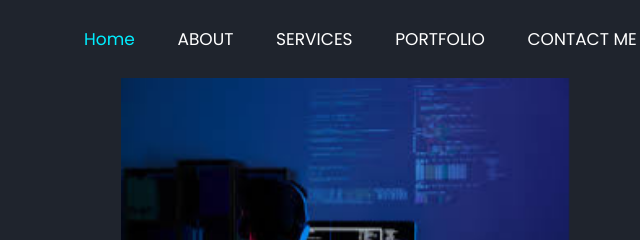
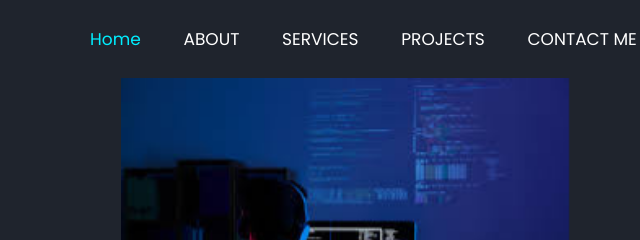
Before and after one commit to nikhilrock1212/Personal-portfolio-website, a plain HTML site: page index.html in a window 1280 px wide. Shown: the top 240 px of the page, 528-1168 px from the left. Drawn offline with nearby package versions, Linux system fonts and the light colour scheme.

Commit message:
Update index.html

```diff
--- a/index.html
+++ b/index.html
@@ -17,7 +17,7 @@
                 <a href="#home" class="active">Home</a>
                 <a href="#about">ABOUT</a>
                 <a href="#services">SERVICES</a>
-                <a href="#portfolio">PORTFOLIO</a>
+                <a href="#portfolio">PROJECTS</a>
                 <a href="#contact">CONTACT ME</a>
             </nav>
         </header>
```
